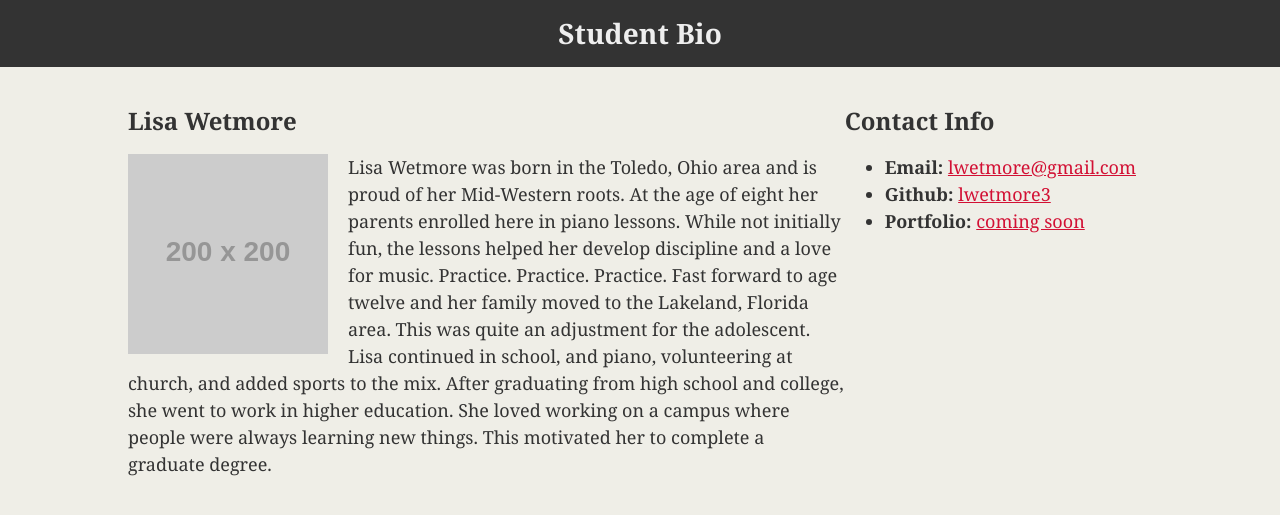
After one commit to lwetmore3/Basic-Portfolio, a PHP site: page /contact.html in a window 1280 px wide. The commit adds this page. Shown: the top 515 px of the page. Run offline with PHP 8.4, Linux system fonts and the light colour scheme; some libraries are stand-ins or nearby versions.

Commit message:
week 2 changes

```diff
--- a/assets/css/style.css
+++ b/assets/css/style.css
@@ -1,30 +1,93 @@
-<!DOCTYPE html>
-<html>
-<head>
-<title></title>
-<link rel="stylesheet" type="text/css"
-</head>
-<body>
-header {background-color: #4aaaa5}
+/*
+Each of these CSS elements is associated with an HTML Element, Class, or ID.
+Flip between this css file and the HTML to see how things line up.
+Experiment with deleting lines of code from the CSS to see how it affects the webpage when you refresh in the browser.
+*/
 
-img {
+body {
+	margin: 0;
+	padding: 0;
+	background: #efeee7;
+	font-size: 18px;
+	line-height: 150%;
+	font-family: "Georgia",Times New Roman,Times,serif;
+	color: #333333;
+}
+header {
+	background: #d21034;
+}
+h1 {
+	background: #333333;
+	padding: 20px 0;
+	color: #eee;
+	margin: 0;
+	font-size: 28px;
+	text-align: center;
+	margin-bottom: 20px;
+}
+h2 {
+	font-size: 24px;
+}
+a {
+	color: #d21034;
+}
+.container {
+	width: 1024px;
+	margin: 0 auto;
+}
+#main-bio,
+#contact-info,
+#bio-image {
 	float: left;
-	margin: 0 0 10px 10px;
 }
-
-p {
-	text-align: left;
-	color: #777777;
+#main-bio {
+	width: 70%;
+}
+#contact-info {
+	width: 30%;
+}
+#bio-image {
+	width: 200px;
+	height: 200px;
+	margin-right: 20px;
 }
 
 
-h1 {
-	text-overflow:
-	color: #777777;
-	font-size:
+@media only screen and (max-width: 768px) {
+	/* For mobile phones: */
+	[class*="col-"] {
+		width: 100%;
+	}
 }
 
-<p><img src=""  alt="Lisa sitting at table"
+@media only screen and (min-width: 640px) {
+	/* For tablets: */
+	col-m-1 {width: 8.33%}
+	col-m-2 {width: 16.66%}
+	col-m-3 {width: 25%}
+	col-m-4 {width: 33.33%}
+	col-m-5 {width: 41.66%}
+	col-m-6 {width: 50%}
+	col-m-7 {width: 58.33%}
+	col-m-8 {width: 66.66%}
+	col-m-9 {width: 75%}
+	col-m-10 {width: 83.33%}
+	col-m-11 {width: 91.66%}
+	col-m-12 {width: 100%}
+}
 
-
-</body>
+@media only screen and (min-width: 980px) {
+/* For desktop: */
+.col-1 {width: 8.33%;}
+.col-2 {width: 16.66%;}
+.col-3 {width: 25%;}
+.col-4 {width: 33.33%;}
+.col-5 {width: 41.66%;}
+.col-6 {width: 50%;}
+.col-7 {width: 58.33%;}
+.col-8 {width: 66.66%;}
+.col-9 {width: 75%;}
+.col-10 {width: 83.33%;}
+.col-11 {width: 91.66%;}
+.col-12 {width: 100%;}
+}
--- /dev/null
+++ b/contact.html
@@ -0,0 +1,39 @@
+<!DOCTYPE html>
+<html>
+<head>
+	<title>1.2.9 Exercise</title>
+
+	<!-- Fill in the href to the css such that this HTML file can access the CSS -->
+	<!-- Don't move the HTML or CSS file. Use Relative Linking -->
+	<link rel="stylesheet" type="text/css" href="../style.css">
+</head>
+<body>
+	<header>
+		<h1>Student Bio</h1>
+	</header>
+
+	<div class="container">
+
+		<section id="main-bio">
+
+			<h2>Lisa Wetmore</h2>
+
+			<img src="http://placehold.it/200x200" alt="Your Name" id="bio-image">
+
+			<p>Lisa Wetmore was born in the Toledo, Ohio area and is proud of her Mid-Western roots. At the age of eight her parents enrolled here in piano lessons. While not initially fun, the lessons helped her develop discipline and a love for music. Practice. Practice. Practice. Fast forward to age twelve and her family moved to the Lakeland, Florida area. This was quite an adjustment for the adolescent. Lisa continued in school, and piano, volunteering at church, and added sports to the mix. After graduating from high school and college, she went to work in higher education. She loved working on a campus where people were always learning new things. This motivated her to complete a graduate degree. </p>
+
+
+		</section>
+
+		<section id="contact-info">
+			<h2>Contact Info</h2>
+			<ul>
+				<li><strong>Email:</strong> <a href="#">lwetmore@gmail.com</a></li>
+				<li><strong>Github:</strong> <a href="#">lwetmore3</a></li>
+				<li><strong>Portfolio:</strong> <a href="#">coming soon</a></li>
+			</ul>
+		</section>
+	</div>
+
+</body>
+</html>
```
Also changed, not shown: assets/css/reset.css (+48 -0 lines), contact.v1.html (deleted, +0 -61 lines), index copy.html (+36 -37 lines), portfolio.html (+71 -0 lines), assets/images/cat.jpg (added), assets/images/concrete_seamless.png (added), assets/images/github-128.png (added), assets/images/linkedin-128.png (added), assets/images/stackoverflow-128.png (added), assets/images/technics-q-c-640-480-1.jpg (added), assets/images/technics-q-c-640-480-2.jpg (added), assets/images/technics-q-c-640-480-5.jpg (added), assets/images/technics-q-c-640-480-7.jpg (added), assets/images/technics-q-c-640-480-9.jpg (added).
